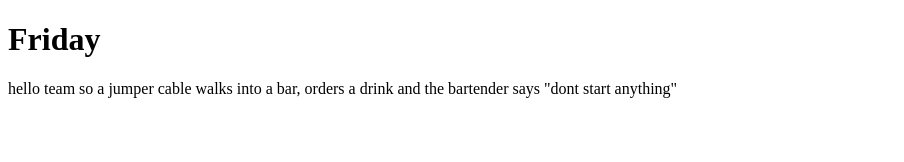
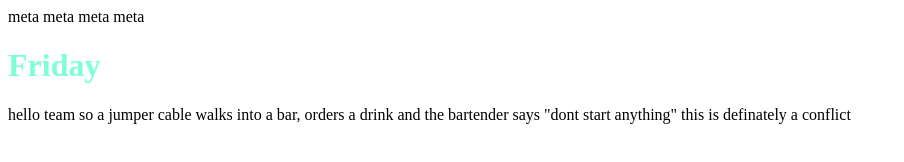
Before and after one commit to Blandine12/mc-exercice, a plain HTML site: page index.html in a window 1280 px wide. Shown: the whole page, without its empty margins (0-904 px from the left). Drawn offline with Linux system fonts and the light colour scheme.

Commit message:
added some code to index.html to create a conflict

```diff
--- a/index.html
+++ b/index.html
@@ -5,7 +5,8 @@
 <head>
   <meta charset="UTF-8">
   <meta name="viewport" content="width=device-width, initial-scale=1.0">
-  <meta http-equiv="X-UA-Compatible" content="ie=edge">
+  meta meta meta meta
+  <link rel="stylesheet" href="style.css">
   <title>Document</title>
 </head>
 <body>
@@ -16,3 +17,5 @@ hello team so a jumper cable walks into a bar, orders a drink and the bartender
 </body>
 
 </html>
+
+this is definately a conflict
```
